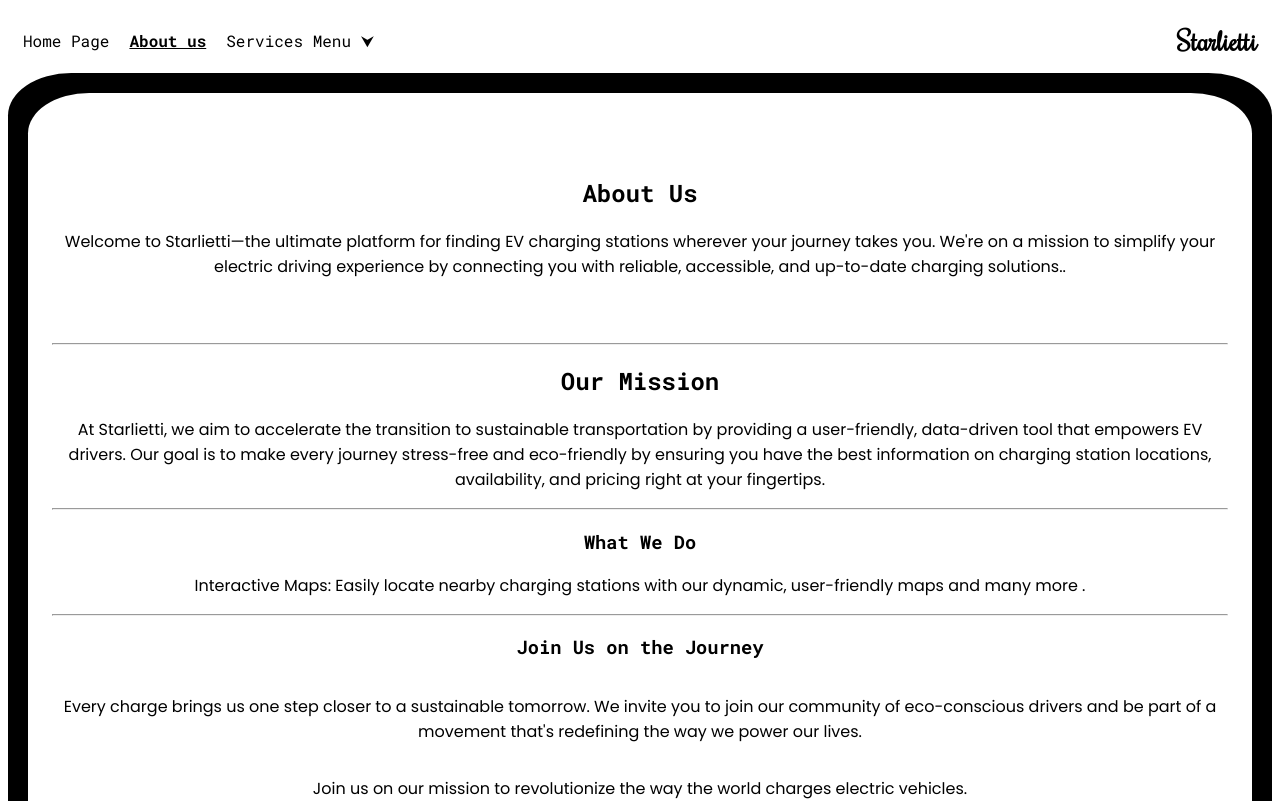
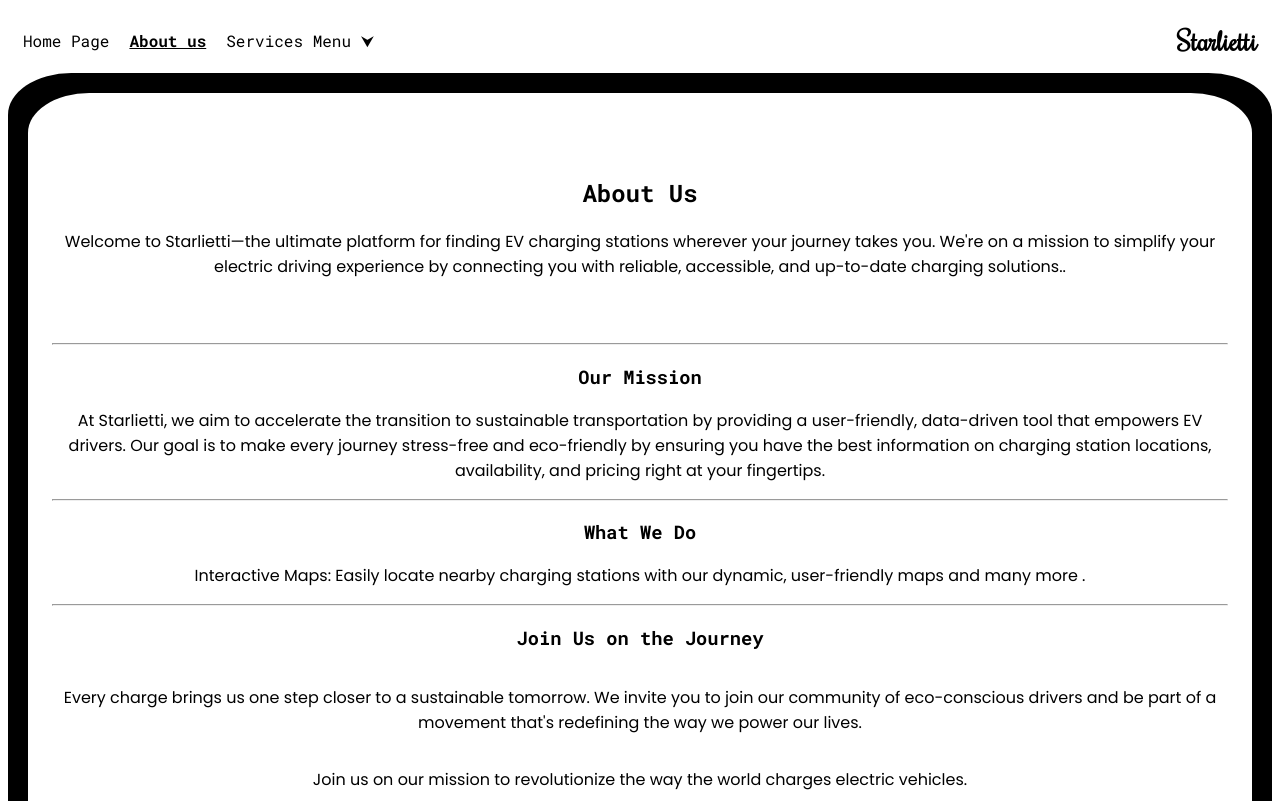
Before and after one commit to kriskris-27/ev-charging-station, a React (Vite) app in the folder ev-charging-stations/: page /about in a window 1280 px wide. Shown: the top 801 px of the page. Built offline with nearby package versions, Linux system fonts and the light colour scheme.

Commit message:
another aboutpage design fixed

```diff
--- a/ev-charging-stations/src/components/Aboutus/Aboutus.jsx
+++ b/ev-charging-stations/src/components/Aboutus/Aboutus.jsx
@@ -16,7 +16,7 @@ const AboutUsPage = () => {
 
 
       <section className="company-overview">
-        <h1>Our Mission</h1>
+        <h3>Our Mission</h3>
         <p>At Starlietti, we aim to accelerate the transition to sustainable transportation by providing a user-friendly, data-driven tool that empowers EV drivers. Our goal is to make every journey stress-free and eco-friendly by ensuring you have the best information on charging station locations, availability, and pricing right at your fingertips.</p>
 
         <hr></hr>
```
